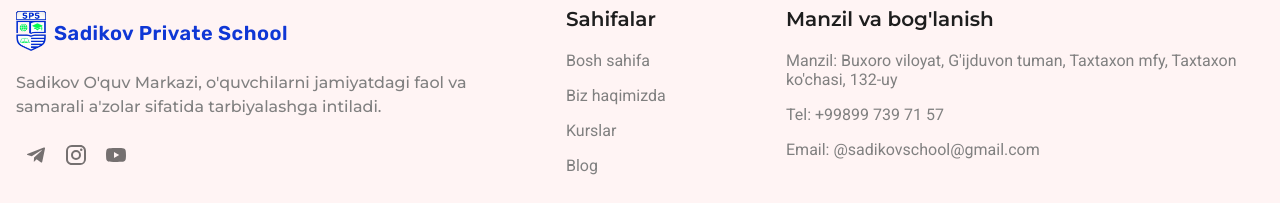
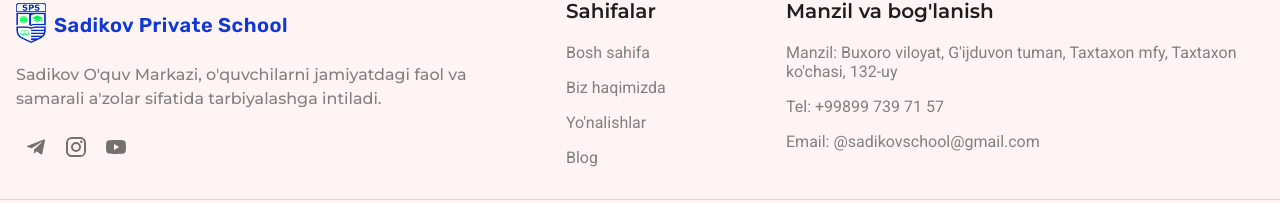
Before and after one commit to AsilbekJr/sps, a React (Vite) app: page /blog in a window 1280 px wide. Shown: the part 1532-1735 px from the top of the page. Built offline with nearby package versions, Linux system fonts and the light colour scheme.

Commit message:
blog page created

```diff
--- a/src/Components/Menu/Blog.jsx
+++ b/src/Components/Menu/Blog.jsx
@@ -80,7 +80,7 @@ const Blog = () => {
   return (
     <Box
       sx={{
-        my: scroll ? "140px" : "40px",
+        mt: scroll ? "130px" : "30px",
         maxWidth: "1100px",
         marginX: "auto",
       }}
--- a/src/Footer.jsx
+++ b/src/Footer.jsx
@@ -90,17 +90,17 @@ const Footer = () => {
                   Biz haqimizda
                 </Typography>
               </ListItem>
-              <ListItem component={Link} to={"/"}>
+              <ListItem component={Link} to={"directions"}>
                 <Typography
                   variant="p"
                   sx={{ textDecoration: "none" }}
                   fontWeight={"400"}
                   color={" #808080"}
                 >
-                  Kurslar
+                  Yo'nalishlar
                 </Typography>
               </ListItem>
-              <ListItem component={Link} to={"/"}>
+              <ListItem component={Link} to={"blog"}>
                 <Typography
                   variant="p"
                   sx={{ textDecoration: "none" }}
```
